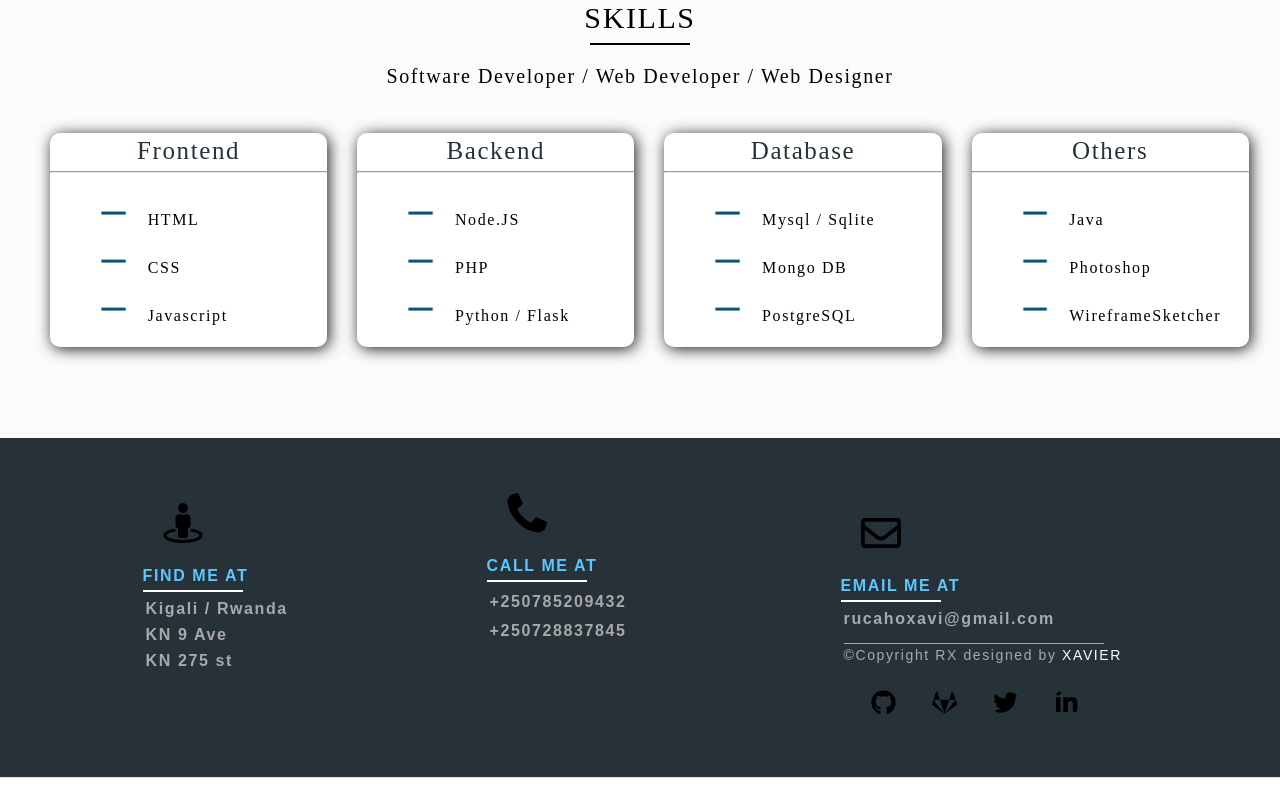
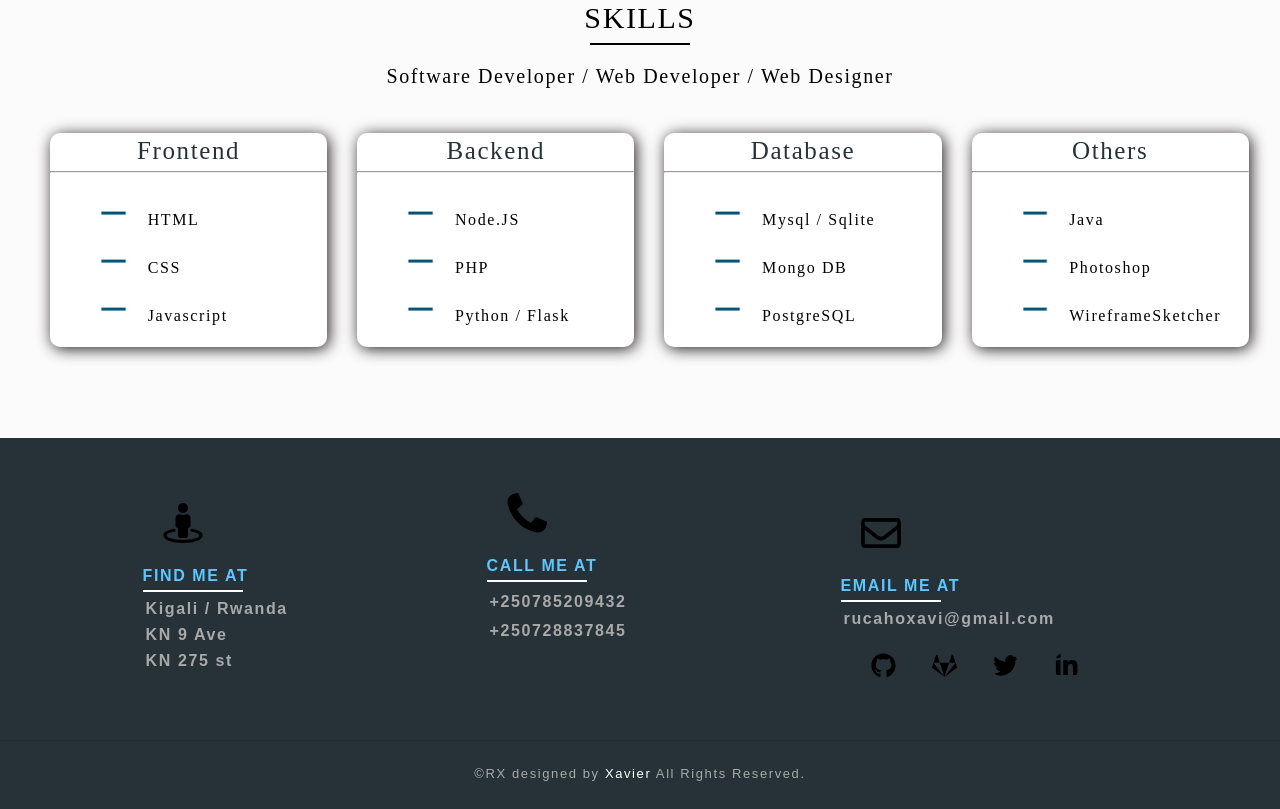
Before and after one commit to Rxavio/Rx-Portfolio, a plain HTML site: page index.html in a window 1280 px wide. Shown: the part 1012-1821 px from the top of the page. Before the commit the page ends 1792 px from the top, so only its background shows below. Drawn offline with nearby package versions, Linux system fonts and the light colour scheme.

Commit message:
add some lines on my footer

```diff
--- a/css/main.css
+++ b/css/main.css
@@ -601,6 +601,7 @@ margin-left: 2%;
   background: var(--color-primary);
   box-shadow: 0 1px 1px 0 rgba(0, 0, 0, 0.12);
   width: 100%;
+  margin-bottom: -5px;
   font: bold 16px sans-serif;
   padding: 55px 50px;
   display: inline-block;
@@ -735,7 +736,20 @@ color: var(--mainWhite);
   margin: 10px auto 0 auto;
   float: left;
 }
-
+.footer{
+  padding: 1.8rem;
+  background: var(--color-primary);
+  width: 100%;
+  margin: 0;
+  text-align: center;
+  font-size: 13px;
+  font-family: 'Rubik', sans-serif;
+  color: var(--hardgrey);
+  /* text-shadow: 0px 2px 2px rgba(0, 0, 0, 0.12); */
+}
+.footer span{
+  color: var(--mainWhite);
+}
 
 
 @media only screen and (max-width: 880px) {
--- a/index.html
+++ b/index.html
@@ -199,7 +199,7 @@ And before Those two projects I did other project called <a href="https://github
 					<div>
                     <p>rucahoxavi@gmail.com</p>
                     </div>
-                <p class="copyright"> &copy;Copyright RX designed by<span> XAVIER </span></p>
+                <!-- <p class="copyright"> &copy;Copyright RX designed by<span> XAVIER </span></p> -->
                 <p class="icon">
                     <div>
                    <a href="https://github.com/Rxavio"> <img src="images/icons/github-brands.svg" alt=""></a>
@@ -212,8 +212,13 @@ And before Those two projects I did other project called <a href="https://github
                     </div>
                 </p>
             </div>
+        </footer>
 
-        </footer>
+        <!-- Footer-->
+    <section class="footer">
+
+         &copy;RX designed by<span> Xavier </span> All Rights Reserved.
+    </section>
 
        <a href="#home"> <button class="myBtn"><img src="images/arrow-up.gif"></button></a>
 
```
